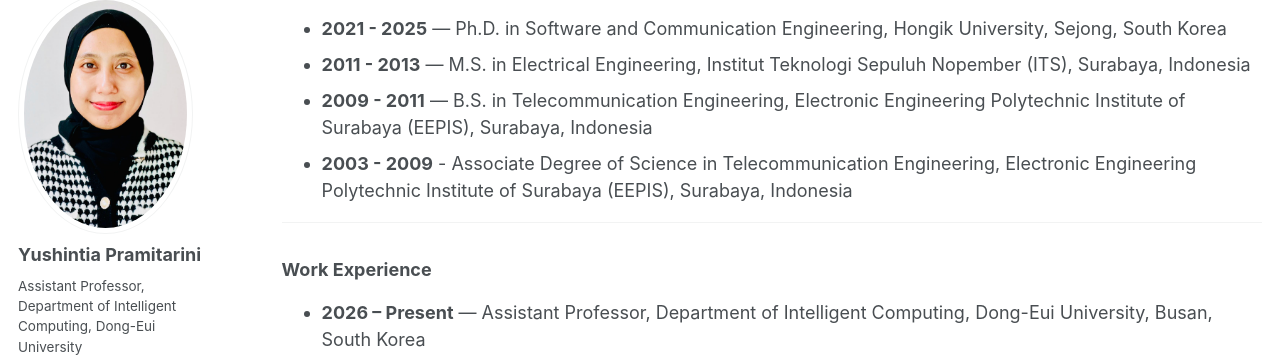
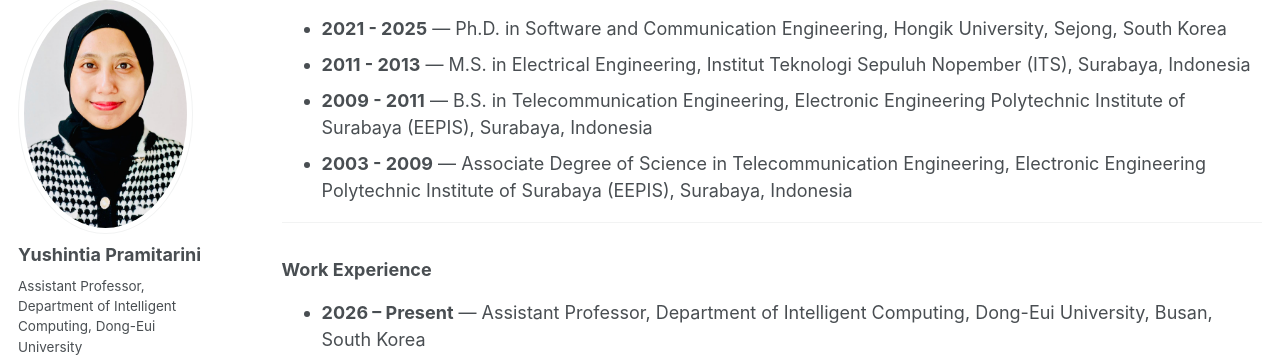
Before and after one commit to yushintia/yushintia.github.io, a Jekyll site: the page built from _pages/profile.md, in a window 1280 px wide and 900 px high, scrolled down 308 px. Shown: the part 107-464 px from the top of the window. Built offline with Jekyll 4.4.1, drawn with Linux system fonts in a browser that asks for light colours; a style sheet for code colours, icons or effects is not loaded.

```diff
--- a/_pages/profile.md
+++ b/_pages/profile.md
@@ -20,7 +20,7 @@ author_profile: true
 - **2021 - 2025** — Ph.D. in Software and Communication Engineering, Hongik University, Sejong, South Korea
 - **2011 - 2013** — M.S. in Electrical Engineering, Institut Teknologi Sepuluh Nopember (ITS), Surabaya, Indonesia
 - **2009 - 2011** — B.S. in Telecommunication Engineering, Electronic Engineering Polytechnic Institute of Surabaya (EEPIS), Surabaya, Indonesia
-- **2003 - 2009** - Associate Degree of Science in Telecommunication Engineering, Electronic Engineering Polytechnic Institute of Surabaya (EEPIS), Surabaya, Indonesia
+- **2003 - 2009** — Associate Degree of Science in Telecommunication Engineering, Electronic Engineering Polytechnic Institute of Surabaya (EEPIS), Surabaya, Indonesia
 
 ---
 
```
